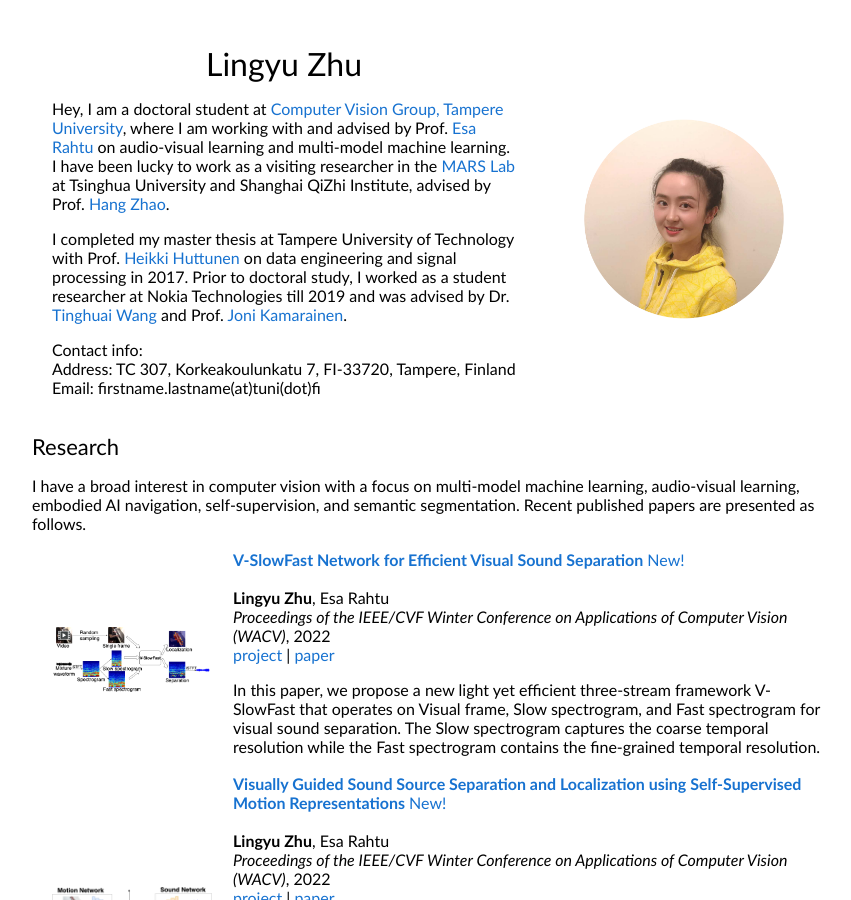
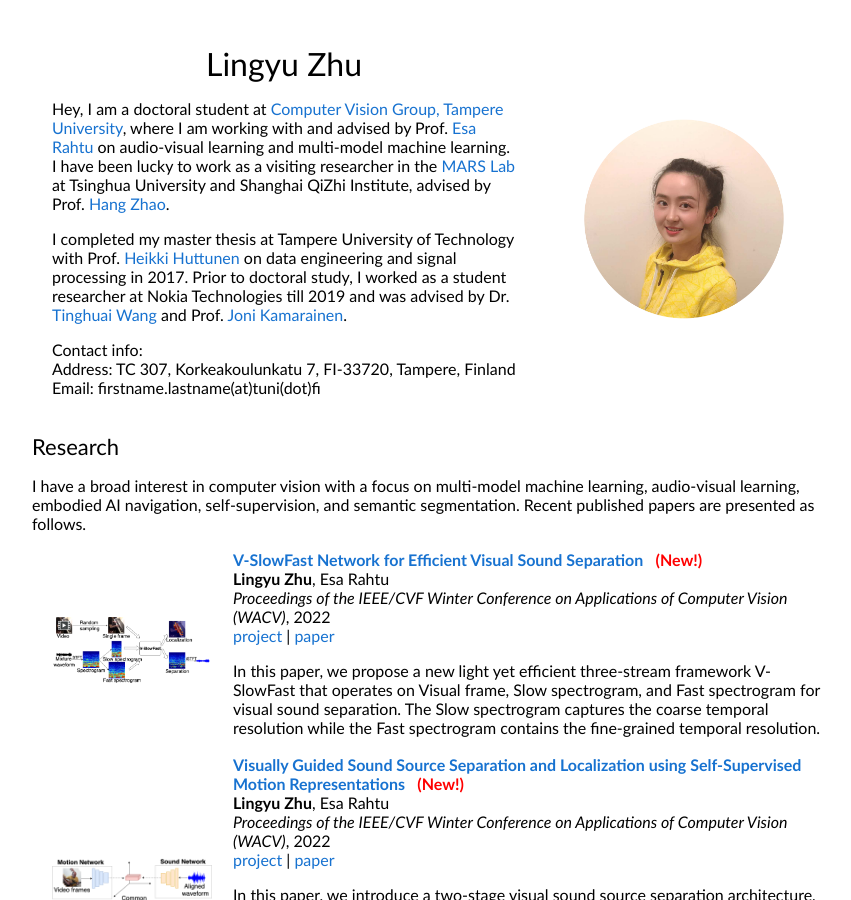
Before and after one commit to ly-zhu/ly-zhu.github.io, a Jekyll site: the page index.html, which Jekyll copies as it is, in a window 1280 px wide and 900 px high. Shown: the whole window, without its empty margins (208-1059 px from the left). Built offline with Jekyll 4.4.1, drawn with Linux system fonts in a browser that asks for light colours.

Commit message:
change new from label to heilighted red text

```diff
--- a/index.html
+++ b/index.html
@@ -62,7 +62,7 @@
         </td>
         <td width="95%" valign="middle">
           <a href="https://openaccess.thecvf.com/content/WACV2022/papers/Zhu_V-SlowFast_Network_for_Efficient_Visual_Sound_Separation_WACV_2022_paper.pdf">
-            <papertitle>V-SlowFast Network for Efficient Visual Sound Separation</papertitle> <span class="label label-danger">New!</span><br>
+            <papertitle>V-SlowFast Network for Efficient Visual Sound Separation</papertitle> &nbsp <font color="red"><strong>(New!)</strong></font>
           </a>
           <br>
           <strong>Lingyu Zhu</strong>, Esa Rahtu
@@ -87,7 +87,7 @@
         </td>
         <td width="75%" valign="middle">
           <a href="https://openaccess.thecvf.com/content/WACV2022/papers/Zhu_Visually_Guided_Sound_Source_Separation_and_Localization_Using_Self-Supervised_Motion_WACV_2022_paper.pdf">
-            <papertitle>Visually Guided Sound Source Separation and Localization using Self-Supervised Motion Representations</papertitle> <span class="label label-danger">New!</span><br>
+            <papertitle>Visually Guided Sound Source Separation and Localization using Self-Supervised Motion Representations</papertitle> &nbsp <font color="red"><strong>(New!)</strong></font>
           </a>
           <br>
           <strong>Lingyu Zhu</strong>, Esa Rahtu
@@ -168,7 +168,7 @@
           <br>
           <em>Proceedings of the IEEE International Conference on Computer Vision Workshops</em>, 2019
           <br>
-          <a href="https://ly-zhu.github.io/meshnet">project</a> |
+          <a href="https://ly-zhu.github.io/meshnet/">project</a> |
           <a href="https://openaccess.thecvf.com/content/ACCV2020/papers/Zhu_Visually_Guided_Sound_Source_Separation_using_Cascaded_Opponent_Filter_Network_ACCV_2020_paper.pdf">paper</a>
           <p>
           By integrating the cross-granularity contour enhancement into the cross-granularity categorical attention, we achieve better semantic coherence and boundary delineation.
@@ -189,7 +189,7 @@
           <br>
           <em>2019 IEEE International Conference on Multimedia and Expo (ICME)</em>, 2019
           <br>
-          <a href="https://ly-zhu.github.io/portrait">project</a> |
+          <a href="https://ly-zhu.github.io/portrait/">project</a> |
           <a href="https://ieeexplore.ieee.org/abstract/document/8785021">paper</a>
           <p>
           We propose an efficient non-parametric affinity model to achieve efficient instance segmentation on mobile devices.
@@ -250,7 +250,7 @@
           <br>
           <em>EMBEC & NBC</em>, 2017
           <br>
-          <a href="https://ly-zhu.github.io/crnn">project</a> |
+          <a href="https://ly-zhu.github.io/crnn/">project</a> |
           <a href="https://link.springer.com/chapter/10.1007/978-981-10-5122-7_139">paper</a>
           <p>
           This paper studies how a Convolutional Recurrent Neural Network performs on predicting the gene expression levels from histone modification signals.
```
